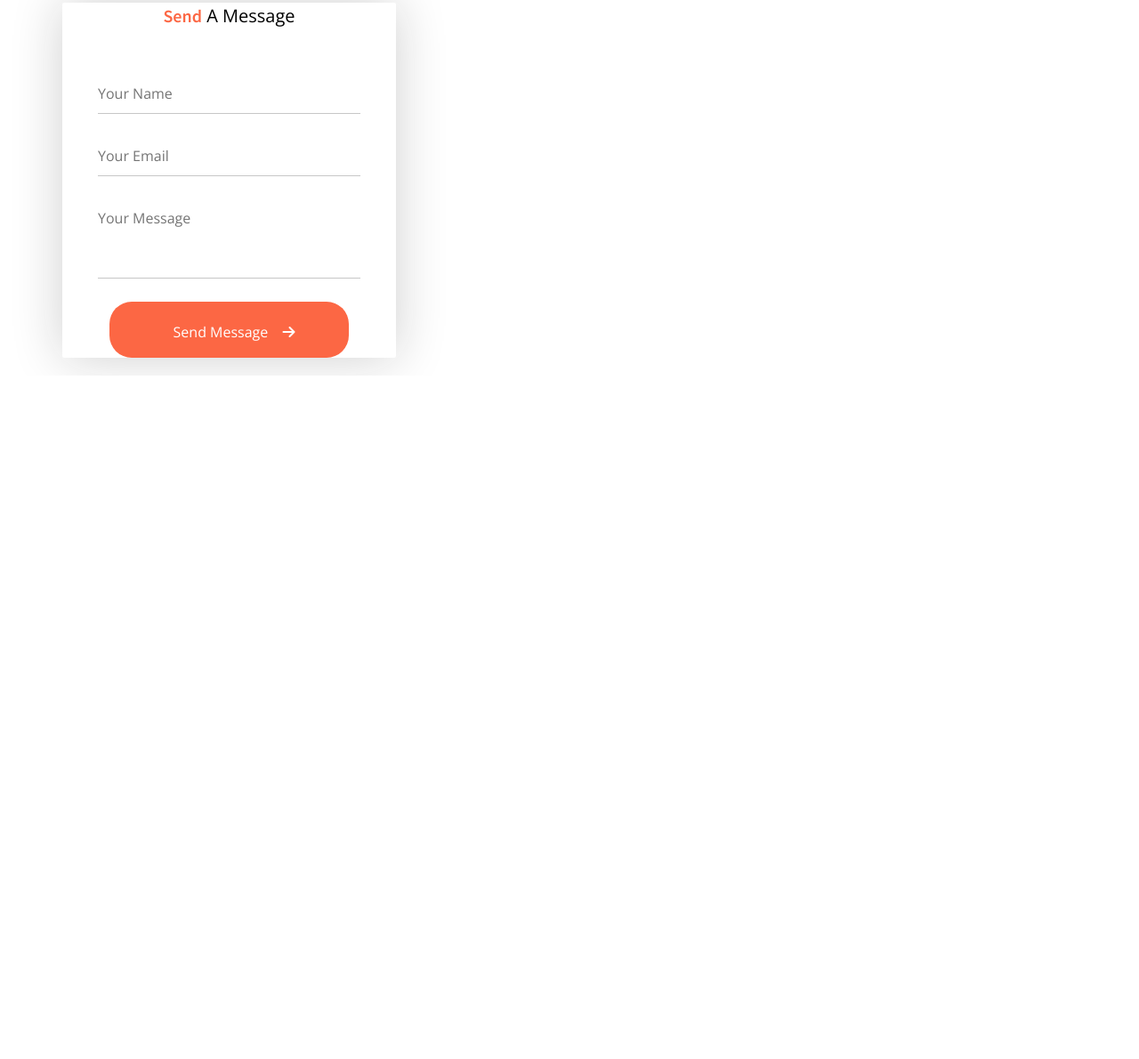
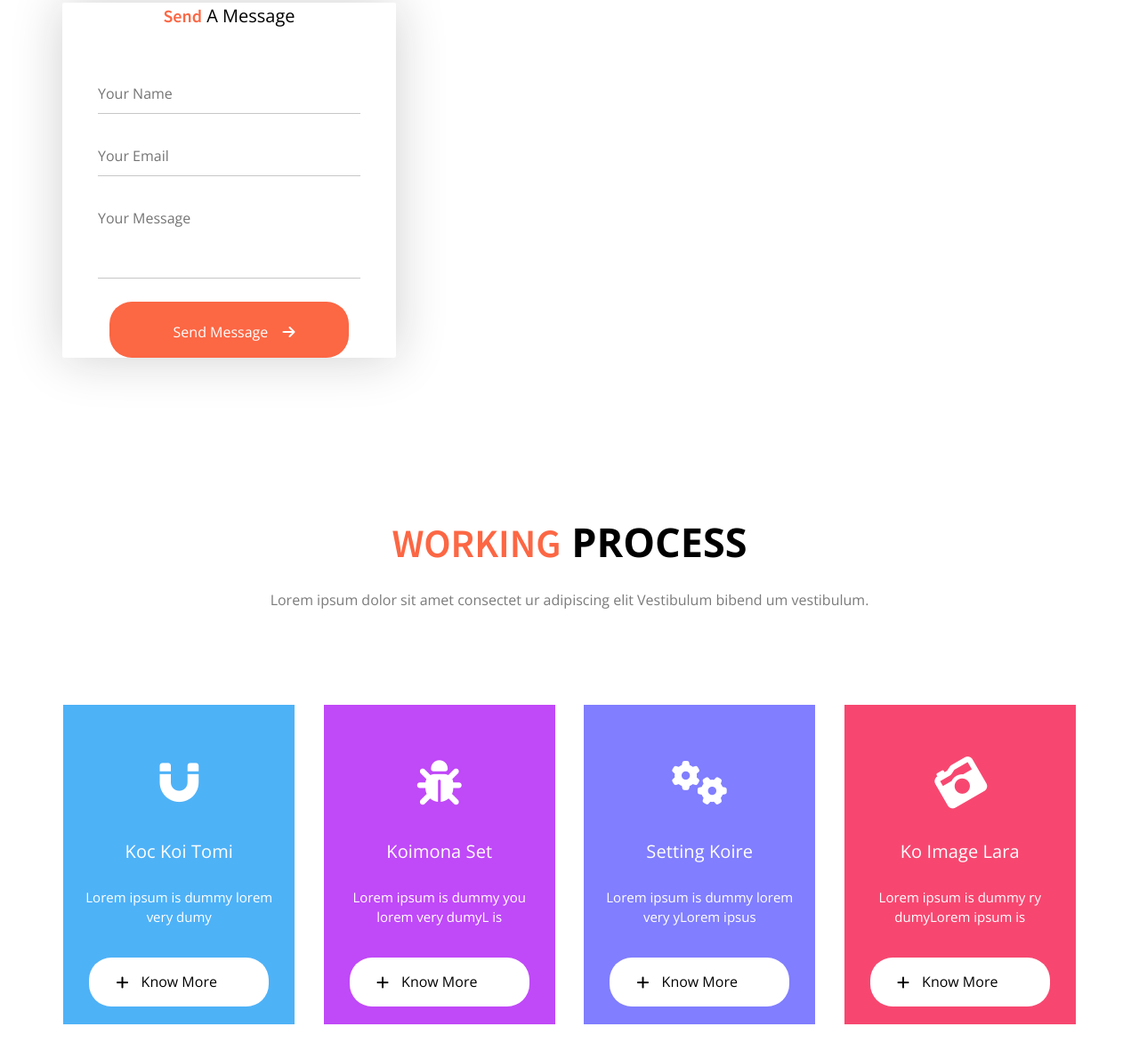
Before and after one commit to levenokk/levenokkWebSite1, a website: page app/index.html in a window 1280 px wide. Shown: the part 544-1734 px from the top of the page at 89% size. Before the commit the page ends 966 px from the top, so only its background shows below. Drawn offline with nearby package versions, Linux system fonts and the light colour scheme.

Commit message:
added working-process

```diff
--- a/app/index.html
+++ b/app/index.html
@@ -67,7 +67,89 @@
     </div>
     </div>
   </header>
+  <div class="working-process">
+    <div class="container">
+      <div class="row">
+        <div class="col-12">
+          <h2 class="title">
+            <span>Working</span> Process
+          </h2>
+          <p class="title__text">
+            Lorem ipsum dolor sit amet consectet ur adipiscing elit Vestibulum bibend um vestibulum.
+          </p>
+        </div>
+        <div class="col-lg-3">
+          <div class="working-item" style="background-color: #4eb2f7">
+            <div class="working-item__ico">
+              <i class="fas fa-magnet"></i>
+            </div>
+            <div class="working-item__title">
+              Koc Koi Tomi
+            </div>
+            <p class="working-item__text">
+              Lorem ipsum is dummy lorem very dumy
+            </p>
+            <a class="working-item__btn" href="#">
+              Know More
+              <i class="fa fa-plus" aria-hidden="true"></i>
+            </a>
+          </div>
+        </div>
+        <div class="col-lg-3">
+          <div class="working-item" style="background-color: #c049f8">
+            <div class="working-item__ico">
+              <i class="fas fa-bug"></i>
+            </div>
+            <div class="working-item__title">
+              Koimona Set
+            </div>
+            <p class="working-item__text">
+              Lorem ipsum is dummy you lorem very dumyL is
+            </p>
+            <a class="working-item__btn" href="#">
+              Know More
+              <i class="fa fa-plus" aria-hidden="true"></i>
+            </a>
+          </div>
+        </div>
+        <div class="col-lg-3">
+          <div class="working-item" style="background-color: #817eff">
+            <div class="working-item__ico">
+              <i class="fas fa-cogs"></i>
+            </div>
+            <div class="working-item__title">
+              Setting Koire
+            </div>
+            <p class="working-item__text">
+              Lorem ipsum is dummy lorem very yLorem ipsus
+            </p>
+            <a class="working-item__btn" href="#">
+              Know More
+              <i class="fa fa-plus" aria-hidden="true"></i>
+            </a>
+          </div>
+        </div>
+        <div class="col-lg-3">
+          <div class="working-item" style="background-color: #f74770">
+            <div class="working-item__ico">
+              <i class="fas fa-camera-retro" style="transform: rotate(-30deg);"></i>
+            </div>
+            <div class="working-item__title">
+              Ko Image Lara
+            </div>
+            <p class="working-item__text">
+              Lorem ipsum is dummy ry dumyLorem ipsum is </p>
+            <a class="working-item__btn" href="#">
+              Know More
+              <i class="fa fa-plus" aria-hidden="true"></i>
+            </a>
+          </div>
+        </div>
+      </div>
 
+    </div>
+  </div>
+  </div>
   <script src="https://ajax.googleapis.com/ajax/libs/jquery/3.4.1/jquery.min.js"></script>
   <script src="js/libs.min.js"></script>
   <script src="js/main.js"></script>
--- a/app/scss/style.scss
+++ b/app/scss/style.scss
@@ -54,6 +54,7 @@ ul {
 
 .header {
   padding-top: 82px;
+  padding-bottom: 100px;
   .container {
     position: relative;
   }
@@ -178,4 +179,55 @@ ul {
     @include fontPro2($orange, inherit, 700);
   }
 }
+
+.working-process {
+  text-align: center;
+  padding: 60px 0 100px;
+  margin-bottom: 160px;
+}
+
+.working-item {
+  text-align: center;
+  color: #fff;
+  padding: 50px 15px 20px;
+  max-width: 260px;
+  margin: 0 auto;
+}
+
+.working-item__ico {
+  font-size: 50px;
+  margin-bottom: 25px;
+}
+.working-item__title {
+  font-size: 20px;
+  letter-spacing: 0.1px;
+  text-transform: capitalize;
+  margin-bottom: 25px;
+}
+.working-item__text {
+  font-size: 15px;
+  line-height: 22px;
+  margin-bottom: 35px;
+}
+.working-item__btn {
+  color: black;
+  font-size: 16px;
+  background-color: #fff;
+  border-radius: 25px;
+  width: 228/260 * 100%;
+  margin: 0 auto;
+  line-height: 55px;
+  height: 55px;
+  text-align: center;
+  position: relative;
+  i {
+    position: absolute;
+    left: 30px;
+    transform: translateY(-50%);
+    top: 50%;
+    color: black;
+    font-size: 16px;
+  }
+}
+
 @import "media";
```
Also changed, not shown: app/css/style.min.css.
